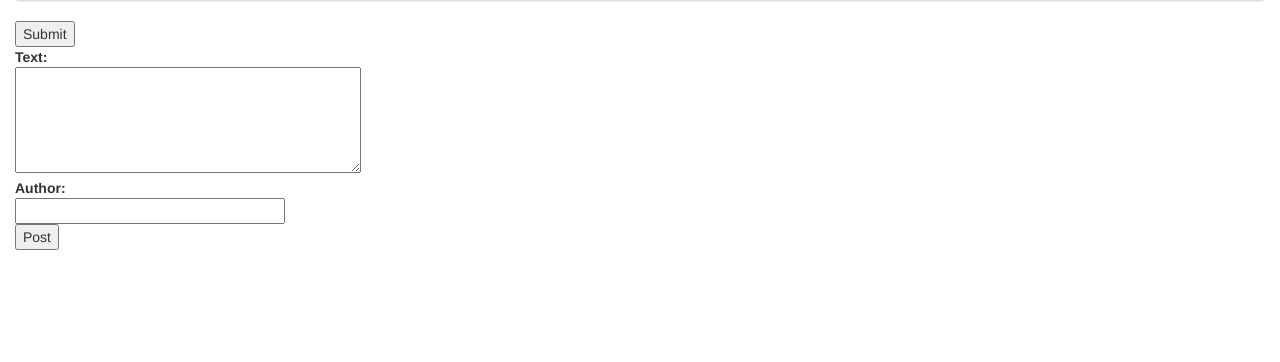
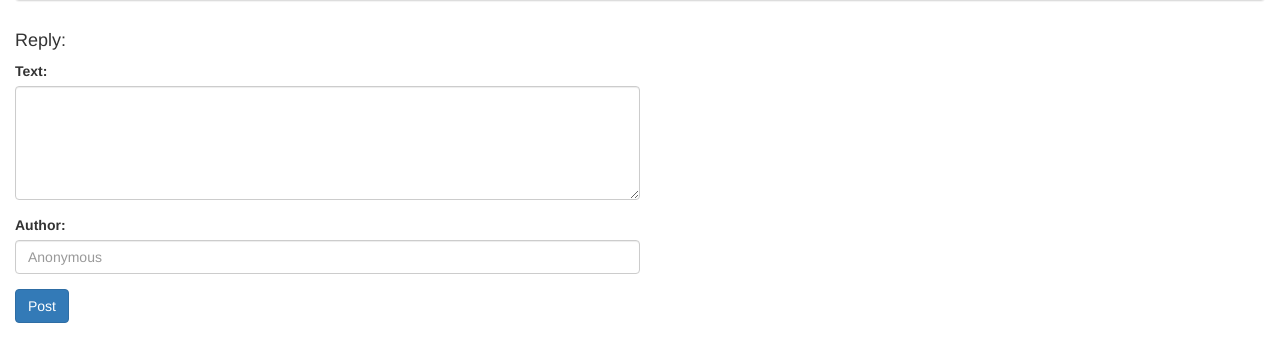
Before and after one commit to keirwl/Threads, a Flask app: template templates/thread.html in a window 1280 px wide. Shown: the part 183-545 px from the top of the page. Run offline with Flask 2, Linux system fonts and the light colour scheme; the template is opened without the code that fills it, so the values that code supplies are empty; parts of the project's set-up code (start-up, migrations or seed data) failed here and were passed over; some libraries are stand-ins or nearby versions.

Commit message:
Fixes for issues #3 and #6

```diff
--- a/static/show.js
+++ b/static/show.js
@@ -1,4 +1,4 @@
-function new_thread() {
-		$("#form_space").toggle(500);
-		$("#form_intro").toggle(550);
+function newThread() {
+		$("#form_space").collapse('toggle');
+		$("#form_intro").collapse('toggle');
 	}
--- a/templates/show.html
+++ b/templates/show.html
@@ -1,6 +1,10 @@
 {% extends "layout.html" %}
 {% block content %}
-Hi! Add a post <a href="{{ url_for('post_form') }}">here</a>.<br>
+<script src="{{ url_for('static', filename='show.js') }}"></script>
+<p id="form_intro" class="collapse in">Hi! Add a post <a onclick="newThread()">here</a>.</p>
+<div id="form_space" class="collapse" style="width:60%;">
+{% include 'post.html' %}
+</div>
 {% if threads %}
 {% for thread in threads %}
 <div class="row">
--- a/templates/thread.html
+++ b/templates/thread.html
@@ -29,17 +29,19 @@
 </div>
 </div>
 {% endfor %}
-<input type="submit" >
-<div class="post_form">
+<div class="post_form" style="width:50%">
+	<h4>Reply:</h4>
 	<form action="{{ thread.ident + '/post' }}" method=post>
-		<dl>
-			<dt>Text:</dt>
-			<dd><textarea name=content rows=5 cols=40></textarea></dd>
-			<dd><input type=hidden name=urlkey value="{{ thread.key.urlsafe() }}"></dd>
-			<dt>Author:</dt>
-			<dd><input type=text size=30 name=author></dd>
-			<dd><input type=submit value=Post></dd>
-		</dl>
+		<input type=hidden name=urlkey value="{{ thread.key.urlsafe() }}">
+		<div class="form-group">
+			<label for="content">Text:</label>
+			<textarea class="form-control" name=content rows=5 cols=40 required></textarea>
+		</div>
+		<div class="form-group">
+			<label for="author">Author:</label>
+			<input class="form-control" type=text size=30 name=author placeholder="Anonymous">
+		</div>
+		<button class="btn btn-primary" type="submit">Post</button>
 	</form>
 </div>
 {% block scripts %}
```
Also changed, not shown: templates/post.html (+13 -9 lines).
